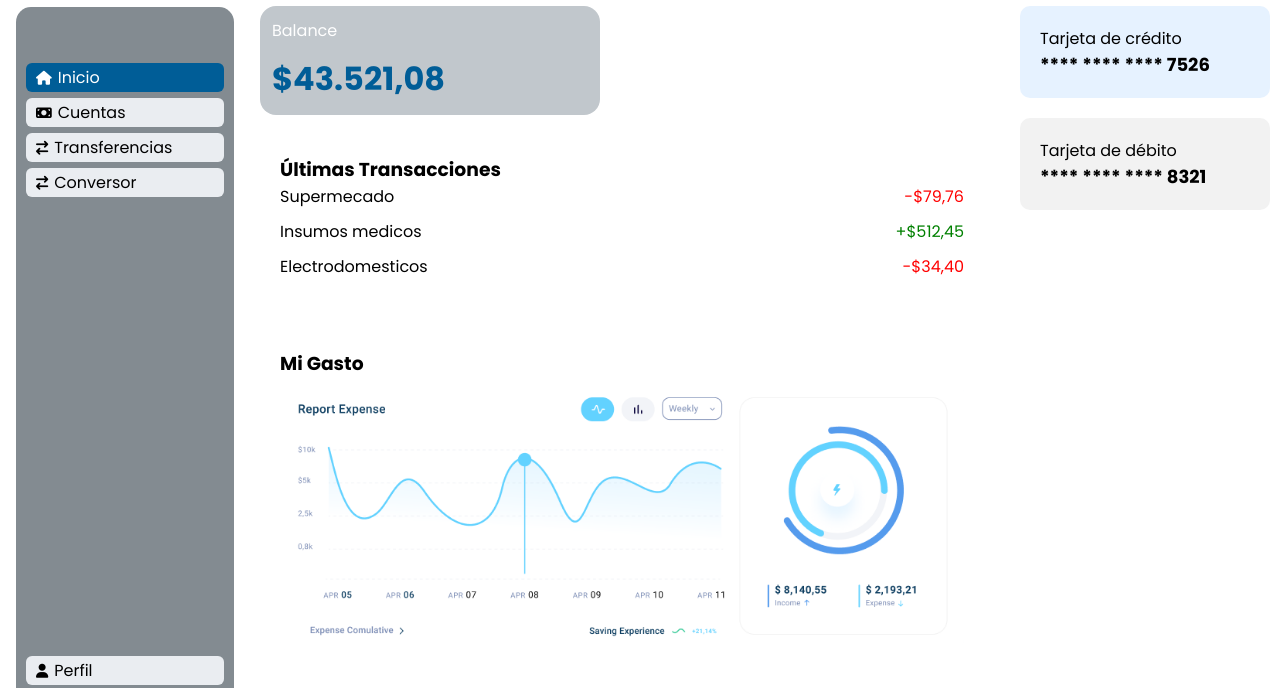
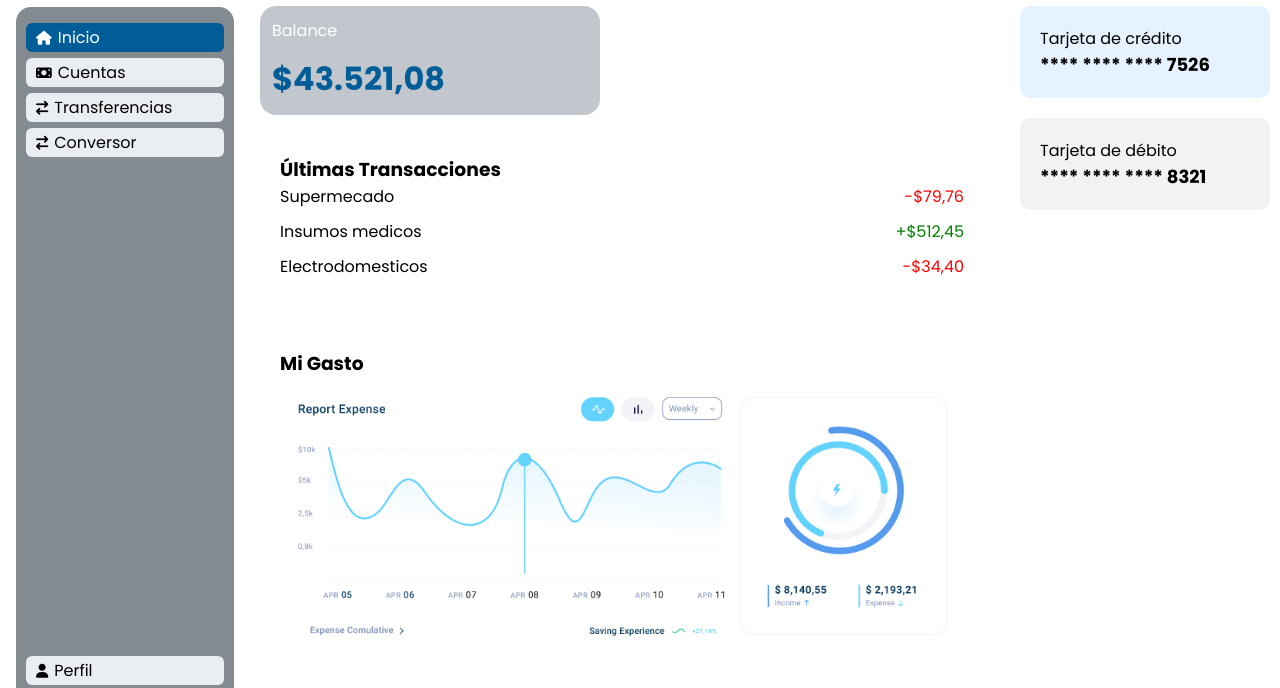
Before and after one commit to maxivecchio/itbank, a plain HTML site: page index.html in a window 1280 px wide. Shown: the part 59-747 px from the top of the page. Drawn offline with Linux system fonts and the light colour scheme.

```diff
--- a/style.css
+++ b/style.css
@@ -38,9 +38,6 @@
   padding: 8px;
   background-color: #fff;
   /* border-right: 1px solid #dadada; */
-}
-.side_menu nav {
-  margin-top: 40px;
 }
 
 .side_menu ul {
```
